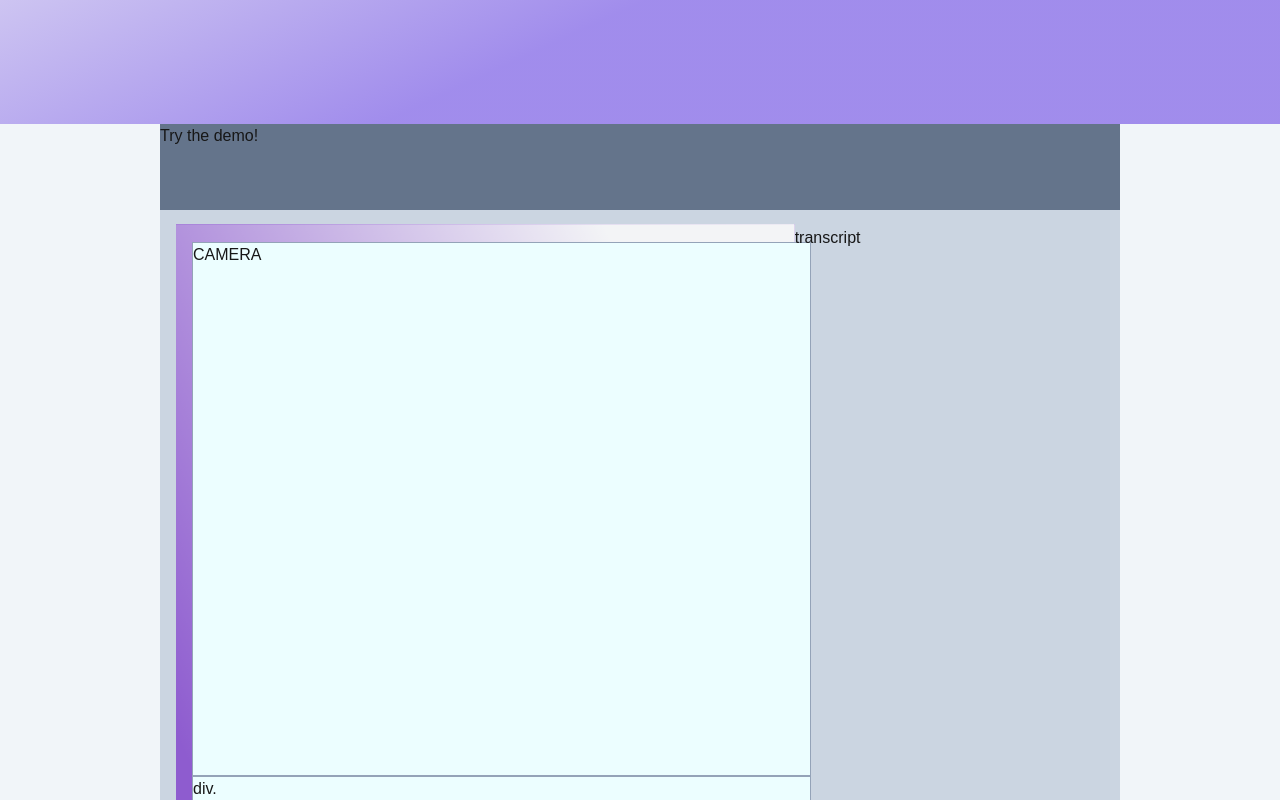
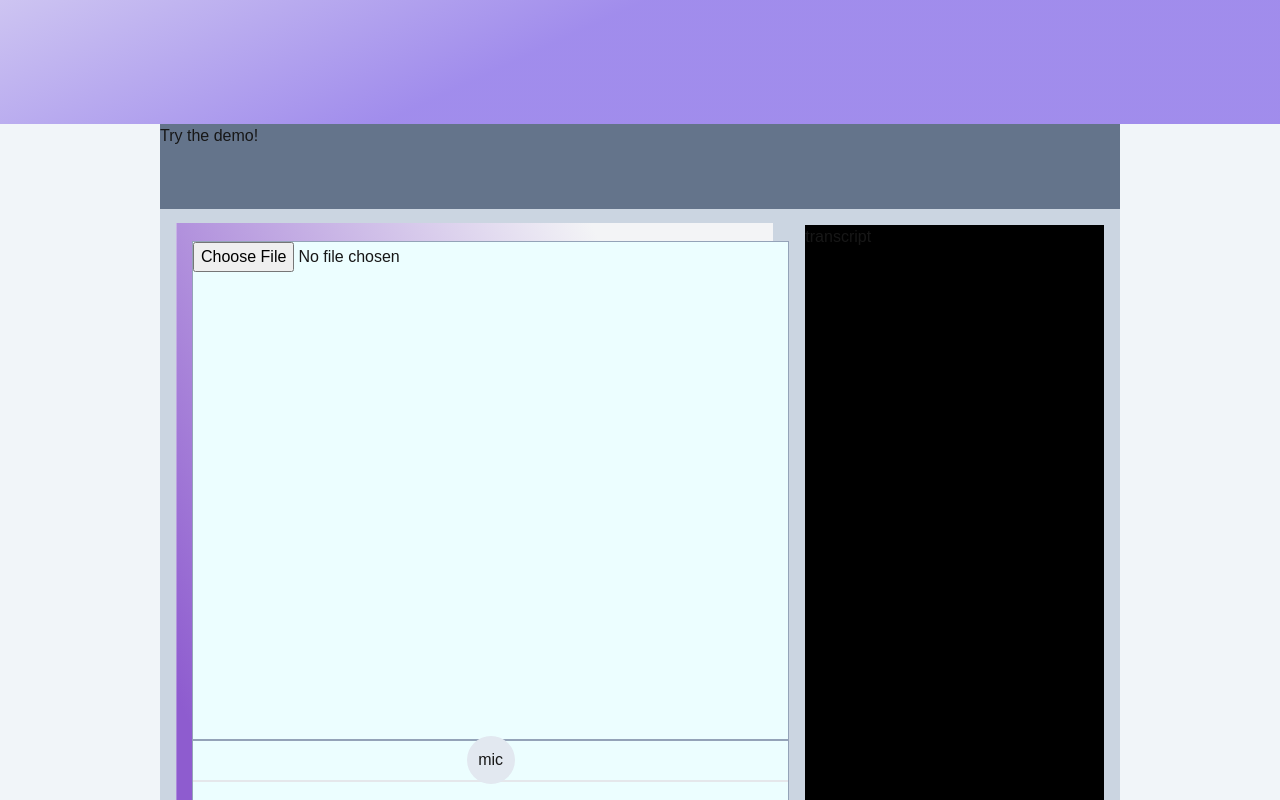
Before and after one commit to bkctrl/stream-guard, a Next.js app in the folder real_time_content_moderator/: page / in a window 1280 px wide. Shown: the part 740-1540 px from the top of the page. Built offline with nearby package versions, Linux system fonts and the light colour scheme; no server answers.

Commit message:
styling and front end

```diff
--- a/real_time_content_moderator/src/app/Secondary.tsx
+++ b/real_time_content_moderator/src/app/Secondary.tsx
@@ -1,4 +1,3 @@
-
 
 const Secondary: React.FC = () => {
 
@@ -7,7 +6,7 @@ const Secondary: React.FC = () => {
       className="w-full h-svh bg-slate-100 flex justify-center"
     >
       <div
-        className="w-3/4 h-full bg-slate-300 flex flex-col"
+        className="w-3/4 h-full bg-slate-300 flex flex-col pb-12"
       >
         <div
           className="w-full h-24 bg-slate-500"
@@ -22,16 +21,34 @@ const Secondary: React.FC = () => {
             <div className="mt-3.5 ml-4 pt-0.5 h-full w-full gbg1">
               <div className="mt-4 ml-4 h-full w-full bg-cyan-50">
                 <div className="h-3/4 border border-slate-400">
-                  <p>CAMERA</p>
+                  <input type="file" accept="image/*" capture="camera" />
                 </div>
                 <div className="flex h-1/4 border border-slate-400">
-                  div.
+                  <div
+                    className="w-full h-1/4 border-b-2 flex"
+                  >
+                    <div className="w-1/3 h-full">
+
+                    </div>
+                    <div className="w-1/3 h-full flex justify-center items-center">
+                      <button
+                        className="size-12 rounded-3xl bg-slate-200 "
+                      >
+                        mic
+                      </button>
+                    </div>
+                    <div className="w-1/3 h-full">
+
+                    </div>
+
+
+                  </div>
                 </div>
               </div>
             </div>
           </div>
 
-          <div className="w-1/3 h-full m-4">
+          <div className="w-1/3 h-full m-4 ml-12 bg-black">
             <p>transcript</p>
           </div>
 
```
